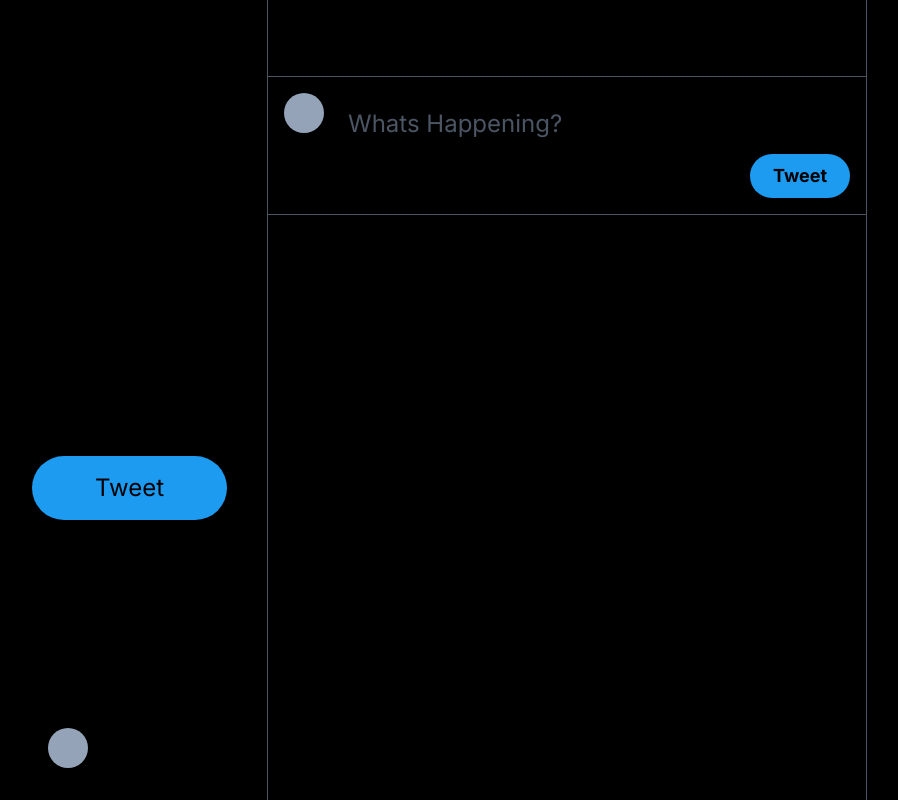
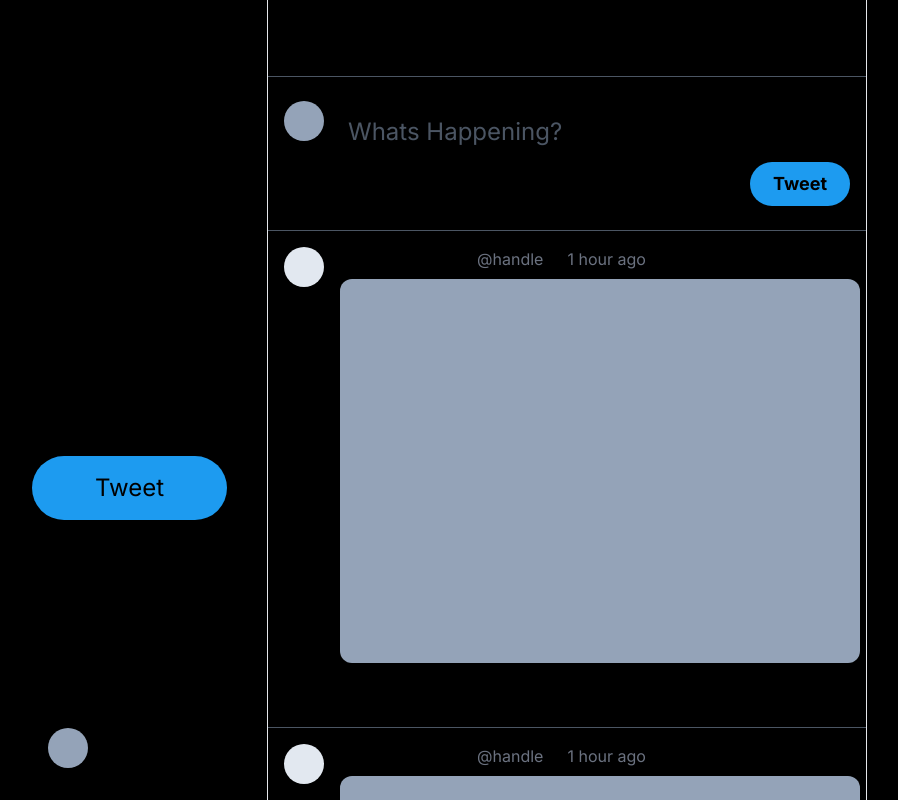
Before and after one commit to prateekvarma/twitter-clone-nextjs-supabase, a Next.js app: page / in a window 1280 px wide. Shown: the top 800 px of the page, without its empty margins (8-906 px from the left). Built offline with nearby package versions, Linux system fonts and the light colour scheme.

Commit message:
Homepage main section

```diff
--- a/src/app/page.tsx
+++ b/src/app/page.tsx
@@ -1,3 +1,6 @@
+import { BsChat, BsDot, BsThreeDots } from 'react-icons/bs';
+import { AiOutlineRetweet, AiOutlineHeart } from 'react-icons/ai';
+import { IoStatsChart, IoShareOutline } from 'react-icons/io5';
 import LeftSidebar from './components/LeftSidebar';
 
 export default function Home() {
@@ -6,16 +9,18 @@
       <div className='max-w-screen-xl w-full flex relative'>
         {/* Left section */}
         <LeftSidebar />
-        <main className='ml-[275px] mx-2 flex w-[600px] h-full min-h-screen flex-col border-l-[0.5px] border-r border-gray-600'>
-          <h1 className='text-xl font-bold p-6'>Home</h1>
-          <div className='border-t-[0.5px] border-b-[0.5px] px-4 flex items-stretch py-4 space-x-2 border-gray-600 relative'>
+        <main className='ml-[275px] flex w-[600px] h-full min-h-screen flex-col border-l-[0.5px] border-r-[0.5px]'>
+          <h1 className='text-xl font-bold p-6 backdrop-blur bg-black/10 sticky top-0'>
+            Home
+          </h1>
+          <div className='border-t-[0.5px] border-b-[0.5px] px-4 flex items-stretch py-6 space-x-2 border-gray-600 relative'>
             <div className='w-10 h-10 bg-slate-400 rounded-full flex-none'></div>
             <div className='flex flex-col w-full h-full'>
-                <input
-                  type='text'
-                  className='w-full h-full text-2xl placeholder:text-gray-600 bg-transparent border-b-[0.5px] border-gray-600 p-4 outline-none border-none'
-                  placeholder='Whats Happening?'
-                />
+              <input
+                type='text'
+                className='w-full h-full text-2xl placeholder:text-gray-600 bg-transparent border-b-[0.5px] border-gray-600 p-4 outline-none border-none'
+                placeholder='Whats Happening?'
+              />
               <div className='w-full justify-between items-center flex'>
                 <div></div>
                 <div className='w-full max-w-[100px]'>
@@ -26,6 +31,52 @@
               </div>
             </div>
           </div>
+          <div className='flex flex-col'>
+            {Array.from({ length: 5 }).map((_, i) => (
+              <div
+                key={i}
+                className='border-b-[0.5px] border-gray-600 p-4 flex space-x-4'
+              >
+                <div>
+                  <div className='w-10 h-10 bg-slate-200 rounded-full'></div>
+                </div>
+                <div className='flex flex-col'>
+                  <div className='flex items-center w-full justify-between'>
+                    <div className='flex items-center space-x-1 w-full'>
+                    <div className='font-bold'>Name of account</div>
+                    <div className='text-gray-500'>@handle</div>
+                    <div>
+                      <BsDot />
+                    </div>
+                    <div className='text-gray-500'>1 hour ago</div>
+                    </div>
+                    <div>
+                      <BsThreeDots />
+                    </div>
+                  </div>
+                  <div className='text-white text-base'></div>
+                  <div className='bg-slate-400 aspect-square w-full h-96 rounded-xl mt-2'></div>
+                  <div className='flex items-center justify-start space-x-20 mt-2 w-full'>
+                    <div className='rounded-full hover:bg-white/10 transition duration-200 p-3 cursor-pointer'>
+                      <BsChat />
+                    </div>
+                    <div className='rounded-full hover:bg-white/10 transition duration-200 p-3 cursor-pointer'>
+                      <AiOutlineRetweet />
+                    </div>
+                    <div className='rounded-full hover:bg-white/10 transition duration-200 p-3 cursor-pointer'>
+                      <AiOutlineHeart />
+                    </div>
+                    <div className='rounded-full hover:bg-white/10 transition duration-200 p-3 cursor-pointer'>
+                      <IoStatsChart />
+                    </div>
+                    <div className='rounded-full hover:bg-white/10 transition duration-200 p-3 cursor-pointer'>
+                      <IoShareOutline />
+                    </div>
+                  </div>
+                </div>
+              </div>
+            ))}
+          </div>
         </main>
         <section></section>
       </div>
```
Also changed, not shown: src/app/components/MainComponent.tsx (added).
